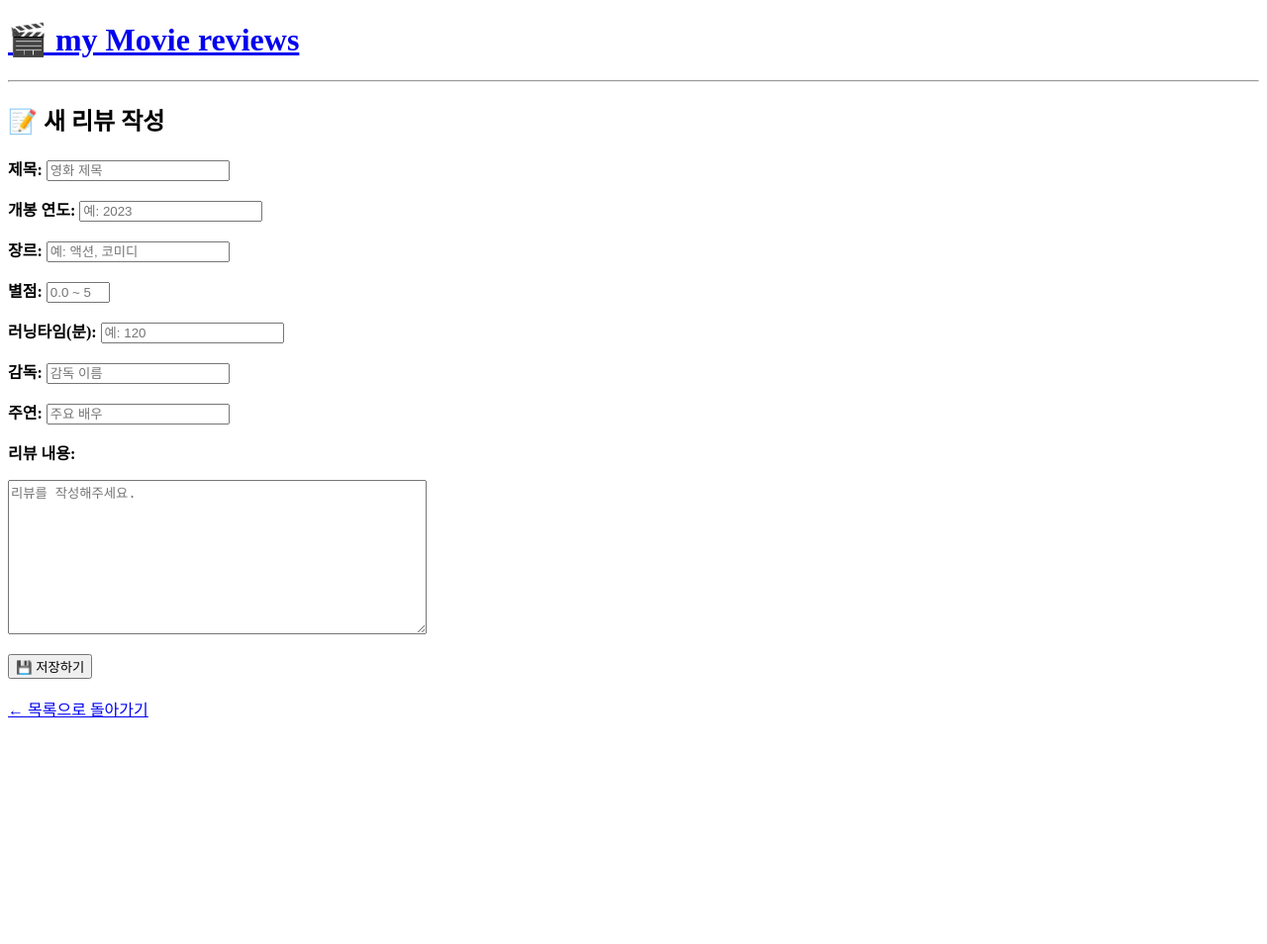
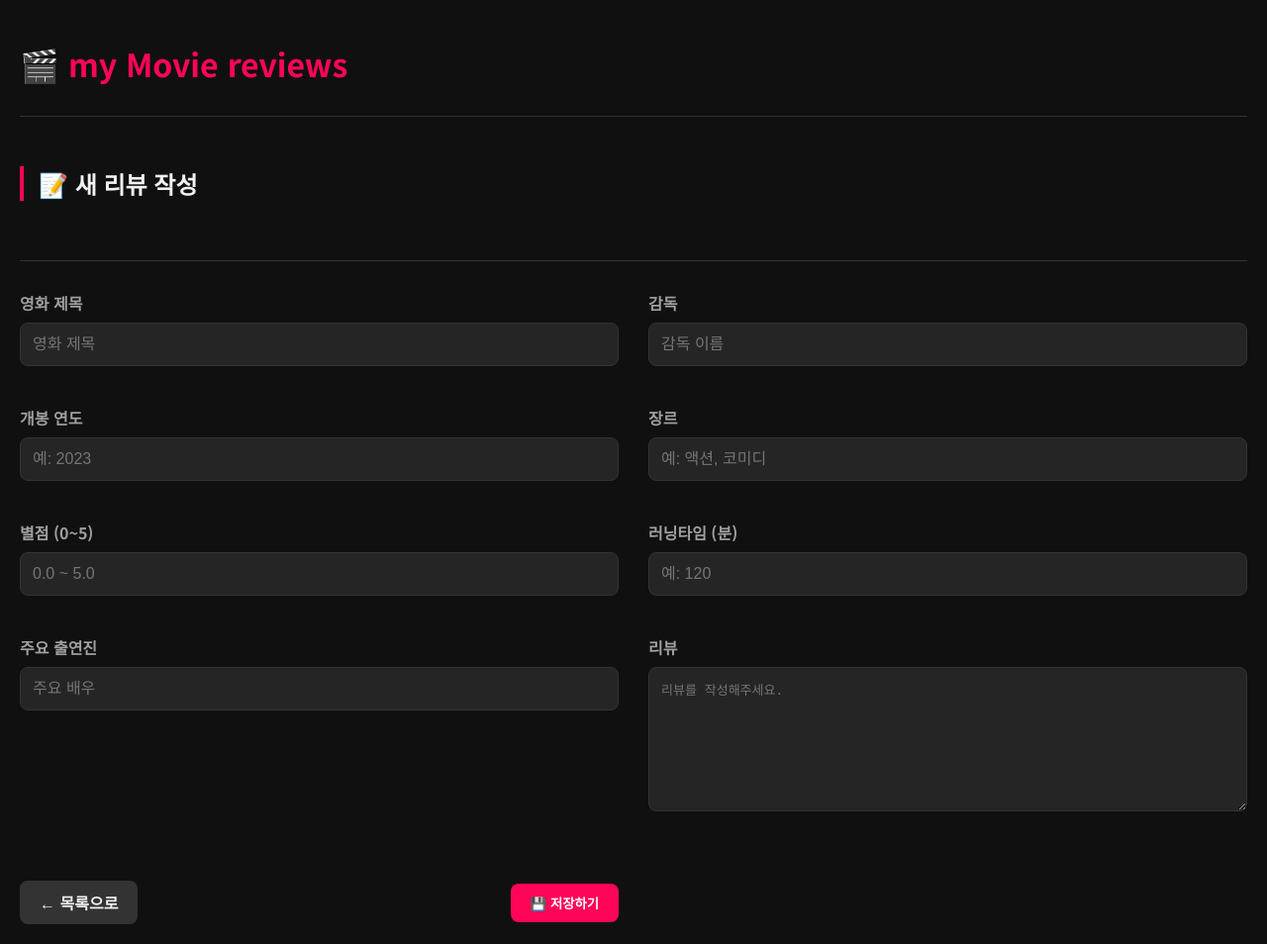
Before and after one commit to Pirogramming-23/Kim-Hayun, a Django app: page /reviews/create/ in a window 1280 px wide. Shown: the whole page at 99% size. Before the commit the page ends 725 px from the top, so only its background shows below. Run offline with Django 5.2, Linux system fonts and the light colour scheme.

Commit message:
[feat] css 디자인 완성

```diff
--- a/myMovieReviews/movie_reviews_project/movie_reviews_project/settings.py
+++ b/myMovieReviews/movie_reviews_project/movie_reviews_project/settings.py
@@ -121,3 +121,7 @@ STATIC_URL = 'static/'
 # https://docs.djangoproject.com/en/5.2/ref/settings/#default-auto-field
 
 DEFAULT_AUTO_FIELD = 'django.db.models.BigAutoField'
+
+STATICFILES_DIRS = [
+    BASE_DIR / 'static',
+]
--- a/myMovieReviews/movie_reviews_project/reviews/static/styles.css
+++ b/myMovieReviews/movie_reviews_project/reviews/static/styles.css
@@ -0,0 +1,202 @@
+@import url('https://fonts.googleapis.com/css2?family=Noto+Sans+KR:wght@400;500;700&display=swap');
+
+:root {
+    --bg-color: #101010;
+    --primary-text-color: #f1f1f1;
+    --secondary-text-color: #a0a0a0;
+    --container-bg-color: #1c1c1c;
+    --border-color: #333;
+    --accent-color: #ff0558;
+    --accent-hover-color: #e0044f;
+}
+
+body {
+    background-color: var(--bg-color);
+    color: var(--primary-text-color);
+    font-family: 'Noto Sans KR', sans-serif;
+    margin: 0;
+    padding: 20px;
+}
+
+.container {
+    max-width: 800px;
+    margin: 20px auto;
+    padding: 30px;
+    background-color: var(--container-bg-color);
+    border-radius: 12px;
+    box-shadow: 0 4px 20px rgba(0, 0, 0, 0.4);
+}
+
+h2 {
+    color: var(--primary-text-color);
+    border-left: 4px solid var(--accent-color);
+    padding-left: 15px;
+    margin-bottom: 30px;
+}
+
+a {
+    color: var(--accent-color);
+    text-decoration: none;
+    transition: color 0.2s ease;
+}
+
+a:hover {
+    color: var(--accent-hover-color);
+    text-decoration: underline;
+}
+
+hr {
+    border: none;
+    height: 1px;
+    background-color: var(--border-color);
+    margin: 30px 0;
+}
+
+/* 버튼 스타일 */
+.btn {
+    display: inline-block;
+    padding: 10px 20px;
+    border: none;
+    border-radius: 8px;
+    font-weight: 700;
+    cursor: pointer;
+    transition: background-color 0.2s ease, transform 0.1s ease;
+}
+
+.btn-primary {
+    background-color: var(--accent-color);
+    color: white;
+}
+
+.btn-primary:hover {
+    background-color: var(white);
+    transform: translateY(-2px);
+    text-decoration: none;
+}
+
+.btn-secondary {
+    background-color: #333;
+    color: var(--primary-text-color);
+}
+
+.btn-secondary:hover {
+    background-color: #444;
+    transform: translateY(-2px);
+    text-decoration: none;
+}
+
+/* 리뷰 목록 스타일 */
+.review-list {
+    list-style: none;
+    padding: 0;
+}
+
+.review-list li {
+    background-color: #252525;
+    padding: 20px;
+    margin-bottom: 15px;
+    border-radius: 8px;
+    border: 1px solid var(--border-color);
+    transition: transform 0.2s ease, box-shadow 0.2s ease;
+}
+
+.review-list li:hover {
+    transform: translateY(-3px);
+    box-shadow: 0 4px 15px rgba(0, 0, 0, 0.3);
+}
+
+.review-list-title {
+    font-size: 1.4em;
+    font-weight: 700;
+}
+
+.review-list-meta {
+    font-size: 0.9em;
+    color: var(--secondary-text-color);
+    margin-top: 8px;
+}
+
+/* 리뷰 상세 페이지 스타일 */
+.detail-header {
+    margin-bottom: 20px;
+}
+
+.detail-title {
+    font-size: 2.2em;
+    margin: 0;
+}
+
+.detail-meta p {
+    background-color: #252525;
+    padding: 12px;
+    border-radius: 8px;
+    margin: 8px 0;
+    color: var(--secondary-text-color);
+}
+.detail-meta strong {
+    color: var(--primary-text-color);
+    margin-right: 10px;
+}
+
+.review-content {
+    background-color: #252525;
+    padding: 20px;
+    border-radius: 8px;
+    line-height: 1.8;
+    color: #e0e0e0;
+}
+
+.action-buttons {
+    margin-top: 30px;
+    display: flex;
+    gap: 10px;
+}
+
+
+.form-group {
+    margin-bottom: 20px;
+    display: flex;
+    flex-direction: column;
+}
+
+.form-group label {
+    display: block;
+    font-weight: 700;
+    margin-bottom: 8px;
+    color: var(--secondary-text-color);
+}
+
+.form-group input,
+.form-group textarea {
+    width: 100%;
+    padding: 12px;
+    background-color: #252525;
+    border: 1px solid var(--border-color);
+    border-radius: 8px;
+    color: var(--primary-text-color);
+    font-size: 1em;
+    box-sizing: border-box;
+}
+
+.form-group input:focus,
+.form-group textarea:focus {
+    outline: none;
+    border-color: var(--accent-color);
+    box-shadow: 0 0 0 3px rgba(255, 5, 88, 0.3);
+}
+
+.form-actions {
+    margin-top: 30px;
+    display: flex;
+    justify-content: space-between;
+    align-items: center;
+}
+.form-container {
+    display: flex;
+    flex-direction: column;
+}
+.form-grid {
+    display: grid;
+    grid-template-columns: 1fr 1fr;
+    gap: 20px 30px;
+}
--- a/myMovieReviews/movie_reviews_project/reviews/templates/base.html
+++ b/myMovieReviews/movie_reviews_project/reviews/templates/base.html
@@ -1,8 +1,11 @@
+{% load static %}
 <!DOCTYPE html>
 <html lang="ko">
 <head>
-  <meta charset="UTF-8">
-  <title>My Movie Reviews</title>
+    <meta charset="UTF-8">
+    <meta name="viewport" content="width=device-width, initial-scale=1.0">
+    <title>My Movie Reviews</title>
+    <link rel="stylesheet" href="{% static 'styles.css' %}">
 </head>
 <body>
   <h1><a href="{% url 'review_list' %}">🎬 my Movie reviews</a></h1>
--- a/myMovieReviews/movie_reviews_project/reviews/templates/review_create.html
+++ b/myMovieReviews/movie_reviews_project/reviews/templates/review_create.html
@@ -1,22 +1,60 @@
 {% extends "base.html" %}
 
 {% block content %}
+<div class="form-container">
   <h2>📝 새 리뷰 작성</h2>
+  <hr>
   <form method="post" action="{% url 'review_create' %}">
     {% csrf_token %}
 
-    <p><strong>제목:</strong> <input type="text" name="title" placeholder="영화 제목" required></p>
-    <p><strong>개봉 연도:</strong> <input type="number" name="year" placeholder="예: 2023"></p>
-    <p><strong>장르:</strong> <input type="text" name="genre" placeholder="예: 액션, 코미디"></p>
-    <p><strong>별점:</strong> <input type="number" name="stars" step="0.5" min="0" max="5" placeholder="0.0 ~ 5.0"></p>
-    <p><strong>러닝타임(분):</strong> <input type="number" name="runtime" placeholder="예: 120"></p>
-    <p><strong>감독:</strong> <input type="text" name="director" placeholder="감독 이름"></p>
-    <p><strong>주연:</strong> <input type="text" name="actors" placeholder="주요 배우"></p>
-    <p><strong>리뷰 내용:</strong></p>
-    <p><textarea name="review" rows="10" cols="50" placeholder="리뷰를 작성해주세요."></textarea></p>
+    <div class="form-grid">
 
-    <button type="submit">💾 저장하기</button>
+      <div class="form-group">
+          <label for="title">영화 제목</label>
+          <input id="title" type="text" name="title" placeholder="영화 제목" required>
+      </div>
+
+      <div class="form-group">
+          <label for="director">감독</label>
+          <input id="director" type="text" name="director" placeholder="감독 이름">
+      </div>
+
+      <div class="form-group">
+          <label for="year">개봉 연도</label>
+          <input id="year" type="number" name="year" placeholder="예: 2023">
+      </div>
+
+      <div class="form-group">
+          <label for="genre">장르</label>
+          <input id="genre" type="text" name="genre" placeholder="예: 액션, 코미디">
+      </div>
+
+      <div class="form-group">
+          <label for="stars">별점 (0~5)</label>
+          <input id="stars" type="number" name="stars" step="0.5" min="0" max="5" placeholder="0.0 ~ 5.0">
+      </div>
+
+      <div class="form-group">
+          <label for="runtime">러닝타임 (분)</label>
+          <input id="runtime" type="number" name="runtime" placeholder="예: 120">
+      </div>
+
+      <div class="form-group full-width">
+          <label for="actors">주요 출연진</label>
+          <input id="actors" type="text" name="actors" placeholder="주요 배우">
+      </div>
+
+      <div class="form-group full-width">
+          <label for="review">리뷰</label>
+          <textarea id="review" name="review" rows="8" placeholder="리뷰를 작성해주세요."></textarea>
+      </div>
+
+      <div class="form-actions full-width">
+          <a href="{% url 'review_list' %}" class="btn btn-secondary">← 목록으로</a>
+          <button type="submit" class="btn btn-primary">💾 저장하기</button>
+      </div>
+
+    </div>
   </form>
-  <br>
-  <a href="{% url 'review_list' %}">← 목록으로 돌아가기</a>
+</div>
 {% endblock %}
```
Also changed, not shown: myMovieReviews/movie_reviews_project/reviews/templates/review_detail.html (+19 -21 lines), myMovieReviews/movie_reviews_project/reviews/templates/review_form.html (+40 -17 lines), myMovieReviews/movie_reviews_project/reviews/templates/review_list.html (+16 -7 lines), myMovieReviews/movie_reviews_project/reviews/templatetags/review_extras.py (added, +18 -0 lines), myMovieReviews/movie_reviews_project/db.sqlite3, myMovieReviews/movie_reviews_project/reviews/templatetags/__init__.py (added).
